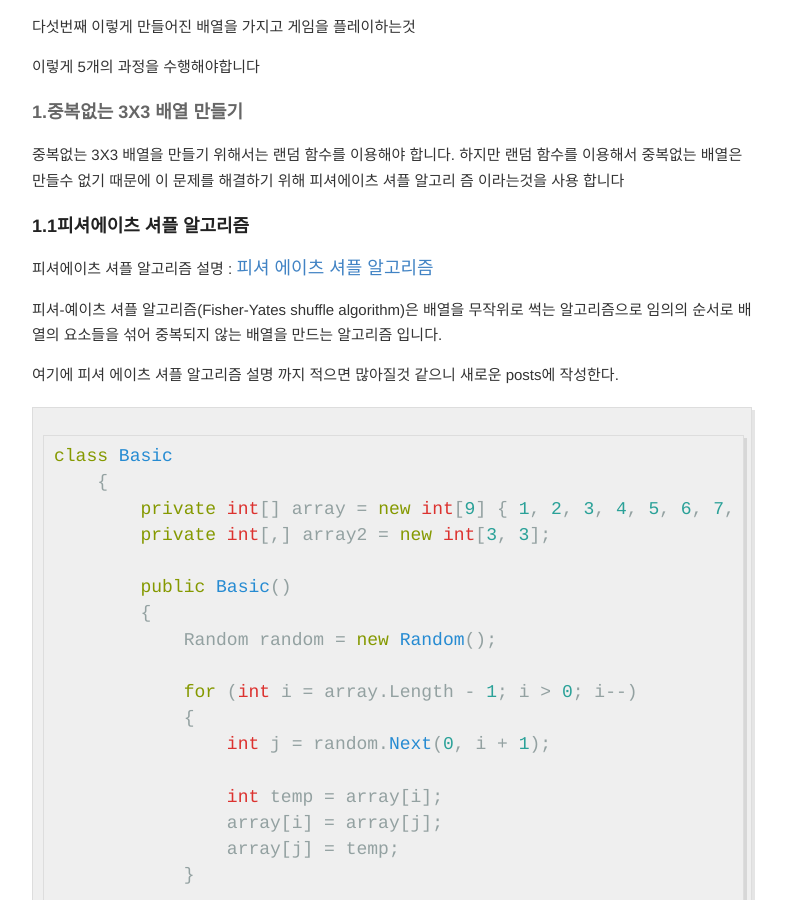
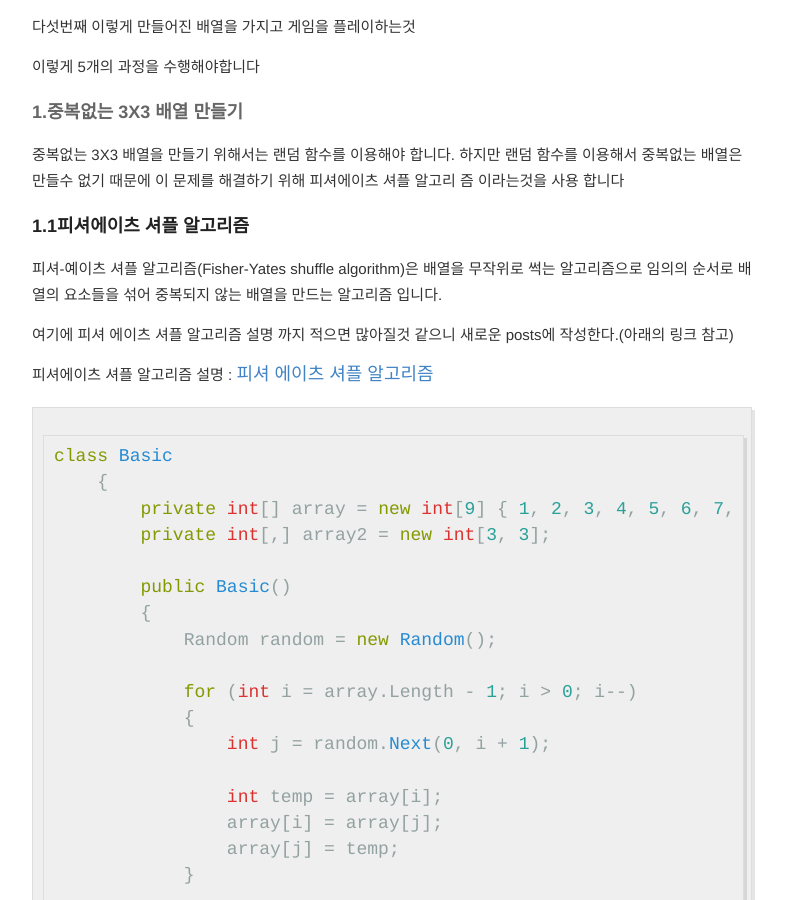
Before and after one commit to enmael/enmael.github.io, a Jekyll site: the page built from _posts/2024-7-10-sudoku .md, in a window 1280 px wide and 900 px high, scrolled down 559 px. Shown: the whole window, without its empty margins (248-1034 px from the left). Built offline with Jekyll 4.4.1, drawn with Linux system fonts in a browser that asks for light colours; comment, search, counter and statistics services are not loaded.

Commit message:
Update 2024-7-10-sudoku .md

````diff
--- a/_posts/2024-7-10-sudoku .md
+++ b/_posts/2024-7-10-sudoku .md
@@ -51,10 +51,6 @@ categories: blog
 </span>
 
 <h5>1.1피셔에이츠 셔플 알고리즘</h5>
-<span style="font-size: 15px;">
- 피셔에이츠 셔플 알고리즘 설명 :
-</span>
-[피셔 에이츠 셔플 알고리즘 ](https://github.com/enmael/Sudoku_-game)
 
 <span style="font-size: 15px;">
    피셔-예이츠 셔플 알고리즘(Fisher-Yates shuffle algorithm)은 배열을 무작위로 썩는 알고리즘으로
@@ -62,8 +58,13 @@ categories: blog
 </span>
 
 <span style="font-size: 15px;">
-   여기에 피셔 에이츠 셔플 알고리즘 설명 까지 적으면 많아질것 같으니 새로운 posts에 작성한다.
+   여기에 피셔 에이츠 셔플 알고리즘 설명 까지 적으면 많아질것 같으니 새로운 posts에 작성한다.(아래의 링크 참고)
 </span>
+
+<span style="font-size: 15px;">
+ 피셔에이츠 셔플 알고리즘 설명 :
+</span>
+[피셔 에이츠 셔플 알고리즘 ](https://github.com/enmael/Sudoku_-game)
 
 ```csharp
 class Basic
````
